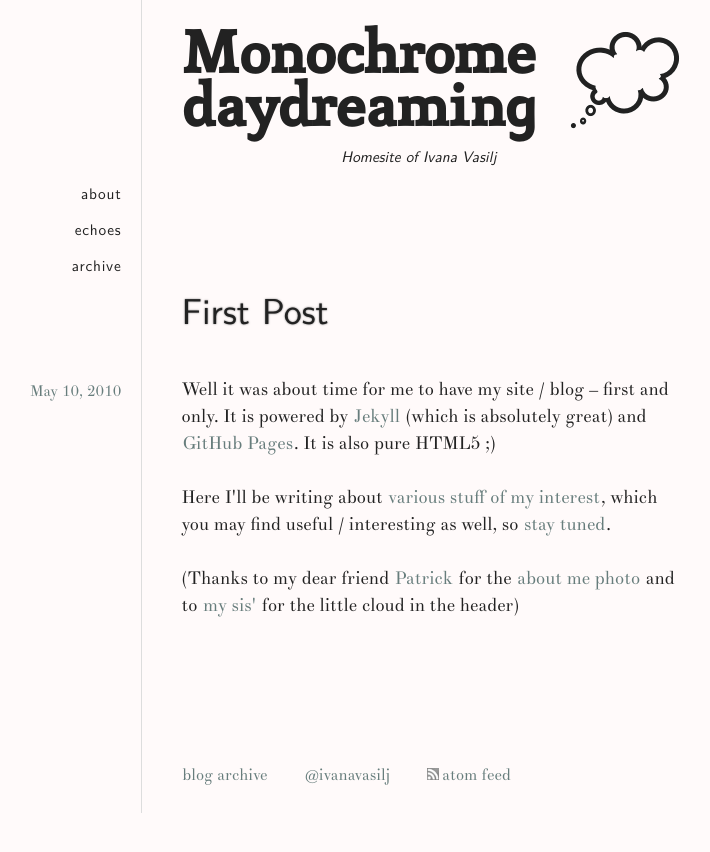
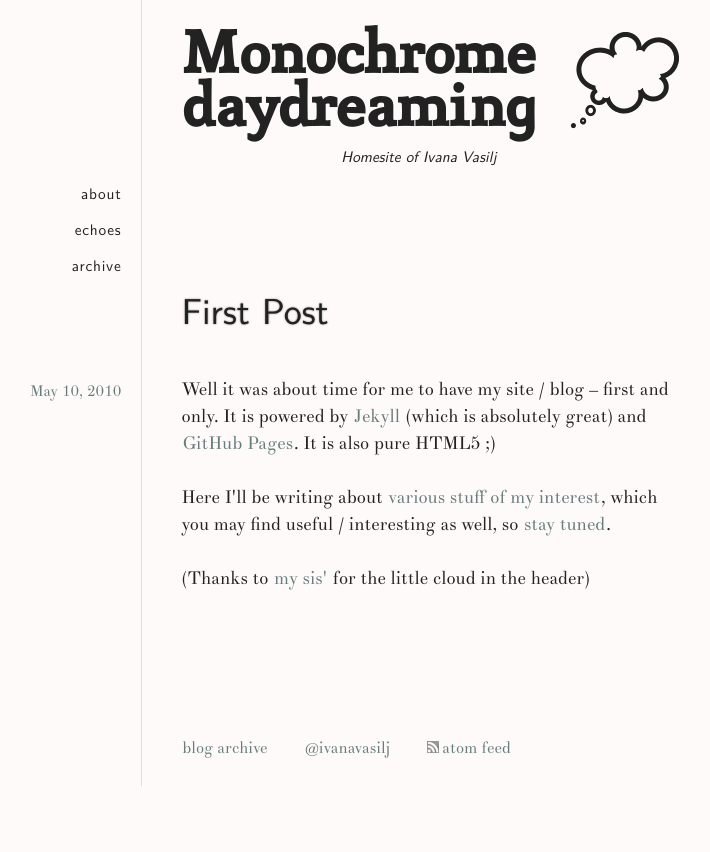
Before and after one commit to ivana/ivana.github.com, a Jekyll site: the page built from _posts/2010-05-10-first-post.html, in a window 1280 px wide. Shown: the top 852 px of the page, without its empty margins (229-939 px from the left). Built offline with Jekyll 4.4.1, drawn with Linux system fonts in a browser that asks for light colours.

```diff
--- a/_posts/2010-05-10-first-post.html
+++ b/_posts/2010-05-10-first-post.html
@@ -13,7 +13,5 @@
   which you may find useful / interesting as well, so <a href="http://feeds.feedburner.com/ivanavasilj">stay tuned</a>.
 </p>
 <p>
-  (Thanks to my dear friend
-  <a href="http://twitter.com/patoriku">Patrick</a> for the <a href="/about#interests">about me photo</a>
-  and to <a href="http://www.facebook.com/tasha212">my sis'</a> for the little cloud in the header)
+  (Thanks to <a href="http://www.facebook.com/tasha212">my sis'</a> for the little cloud in the header)
 </p>
--- a/css/style.css
+++ b/css/style.css
@@ -146,7 +146,7 @@
 /* about */
 .vcard h1 { margin-bottom:.3em }
 .vcard > a { display:block; bottom:5px }
-.vcard .photo { float:left; margin:.5em 1.5em 0 0 }
+.vcard .photo { float:left; margin:.5em 1em 0 0 }
   /* social links */
 .vcard ol { margin:2em 0 1.5em; padding-left:0 }
   .vcard ol li { display:inline; padding-left:1em }
```
Also changed, not shown: img/ivana.jpg.
